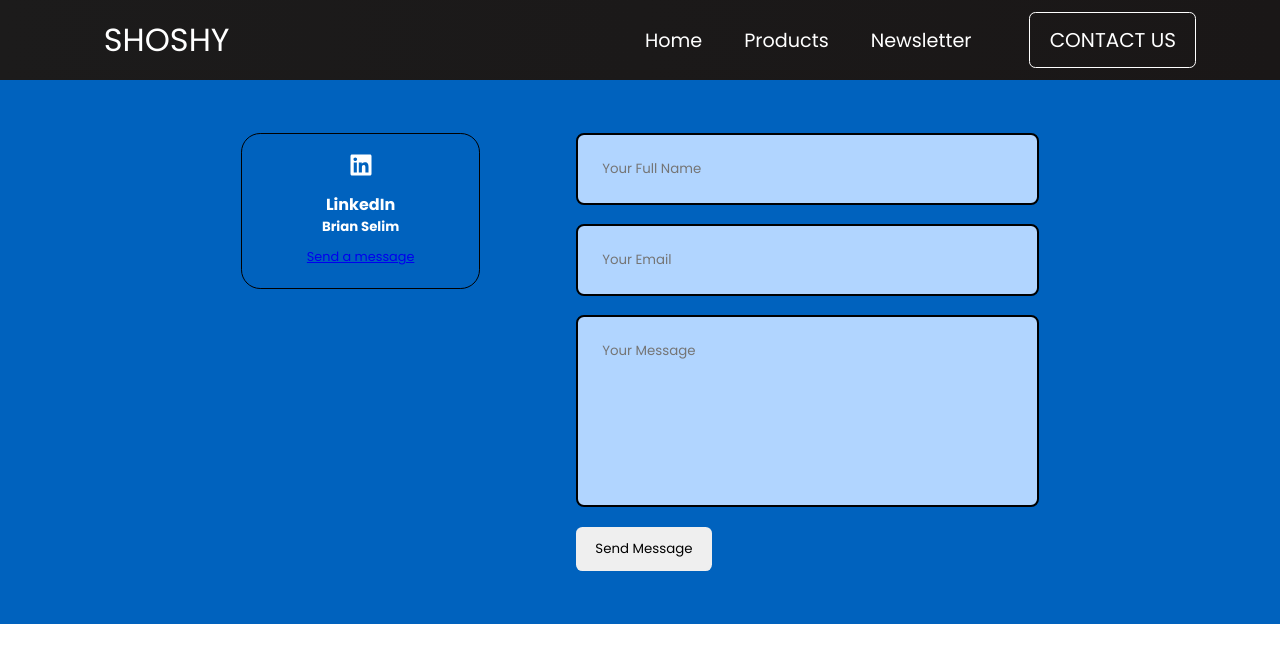
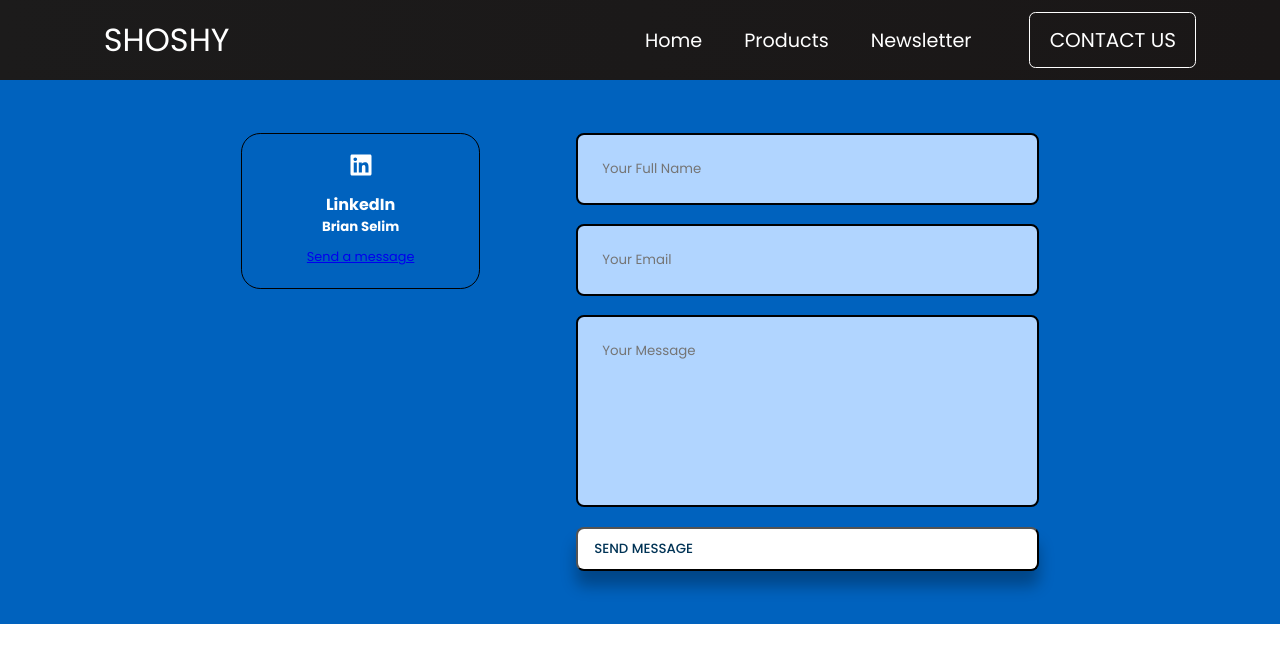
Before and after one commit to Bkind254/shoshy2, a React (Vite) app: page /Contact in a window 1280 px wide. Shown: the top 662 px of the page. Built offline with nearby package versions, Linux system fonts and the light colour scheme.

Commit message:
2nd commit

```diff
--- a/src/pages/Contact.css
+++ b/src/pages/Contact.css
@@ -47,6 +47,18 @@ section {
 
   transition: all 400ms ease;
 }
+.btn2 {
+  display: inline-flex;
+  padding: 10px 16px;
+  background: #fff;
+  text-decoration: none;
+  text-transform: uppercase;
+  font-weight: 500;
+  border-radius: 8px;
+  color: #003355;
+  box-shadow: 0 15px 15px rgba(0, 0, 0, 0.288);
+  transition: 0.3s;
+}
 
 /*==================== FORM ====================*/
 
--- a/src/pages/Contact.jsx
+++ b/src/pages/Contact.jsx
@@ -59,7 +59,7 @@ const Contact = () => {
               placeholder="Your Message"
               required
             ></textarea>
-            <button type="submit" className="btn">
+            <button type="submit" className="btn2">
               Send Message
             </button>
           </form>
```
